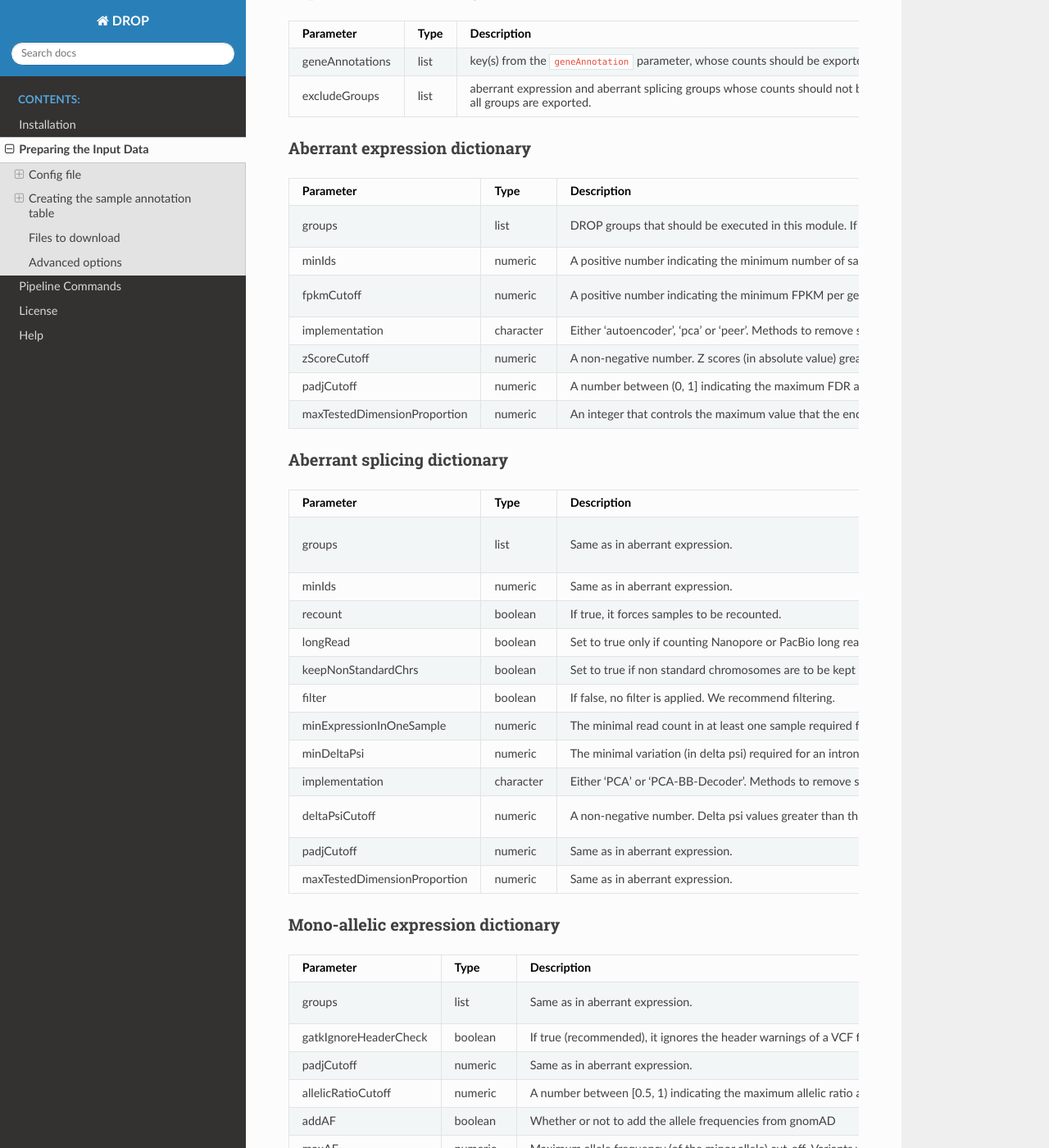
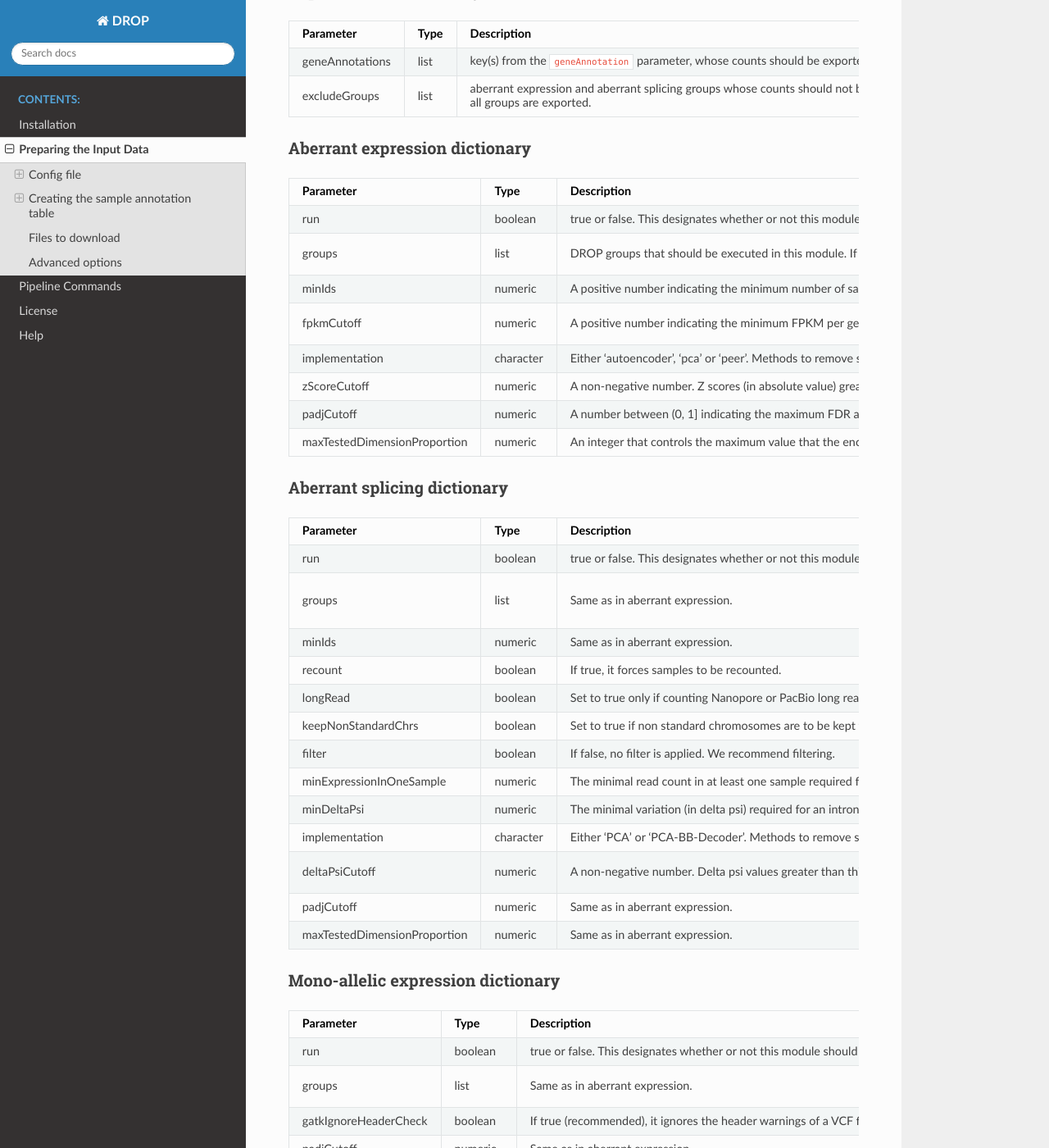
Before and after one commit to gagneurlab/drop, a Sphinx documentation site: the page built from docs/source/prepare.rst, in a window 1280 px wide and 1400 px high, scrolled down 1304 px. Shown: the whole window at 82% size. Built offline with Sphinx 7.4.7 and the Read the Docs theme 2.0.0, drawn with Linux system fonts in a browser that asks for light colours.

Commit message:
update some docs, add warning message

```diff
--- a/docs/source/index.rst
+++ b/docs/source/index.rst
@@ -38,7 +38,7 @@ The pipeline can be run using `snakemake <https://snakemake.readthedocs.io/>`_ c
 
 .. code-block:: bash
 
-    snakemake -n # dryrun
+    snakemake -nj1 # dryrun
     snakemake --cores 1
 
 Expected runtime: 25 min
--- a/docs/source/pipeline.rst
+++ b/docs/source/pipeline.rst
@@ -10,19 +10,19 @@ Open a terminal in your project repository. Execute
 
 .. code-block:: bash
 
-    snakemake -n
+    snakemake -nj1
 
 This will perform a *dry-run*, which means it will display all the steps (or rules) that need to be executed. To also display the reason why those rules need to be exeucted, run
 
 .. code-block:: bash
 
-    snakemake -nr
+    snakemake -nrj1
 
 Finally, a simplified dry-run can be achieved by executing
 
 .. code-block:: bash
 
-    snakemake -nq
+    snakemake -nqj1
 
 Calling ``snakemake`` without any parameters will execute the whole workflow.
 
--- a/docs/source/prepare.rst
+++ b/docs/source/prepare.rst
@@ -75,6 +75,7 @@ Aberrant expression dictionary
 ============================  =========  =================================================================================================================================  ======
 Parameter                     Type       Description                                                                                                                        Default/Examples
 ============================  =========  =================================================================================================================================  ======
+run                           boolean    true or false. This designates whether or not this module should be run using snakemake.                                           ``true``
 groups                        list       DROP groups that should be executed in this module. If not specified or ``null`` all groups are used.                              ``- group1``
 
                                                                                                                                                                             ``- group2``
@@ -92,6 +93,7 @@ Aberrant splicing dictionary
 ============================  =========  ============================================================================================  ======
 Parameter                     Type       Description                                                                                   Default/Examples
 ============================  =========  ============================================================================================  ======
+run                           boolean    true or false. This designates whether or not this module should be run using snakemake.      ``true``
 groups                        list       Same as in aberrant expression.                                                               ``# see aberrant expression example``
 minIds                        numeric    Same as in aberrant expression.                                                               ``1``
 recount                       boolean    If true, it forces samples to be recounted.                                                   ``false``
@@ -113,6 +115,7 @@ Mono-allelic expression dictionary
 =====================  =========  ========================================================================================================================  ======
 Parameter              Type       Description                                                                                                               Default/Examples
 =====================  =========  ========================================================================================================================  ======
+run                    boolean    true or false. This designates whether or not this module should be run using snakemake.                                  ``true``
 groups                 list       Same as in aberrant expression.                                                                                           ``# see aberrant expression example``
 gatkIgnoreHeaderCheck  boolean    If true (recommended), it ignores the header warnings of a VCF file when performing the allelic counts                    ``true``
 padjCutoff             numeric    Same as in aberrant expression.                                                                                           ``0.05``
```
Also changed, not shown: 2 other files.
